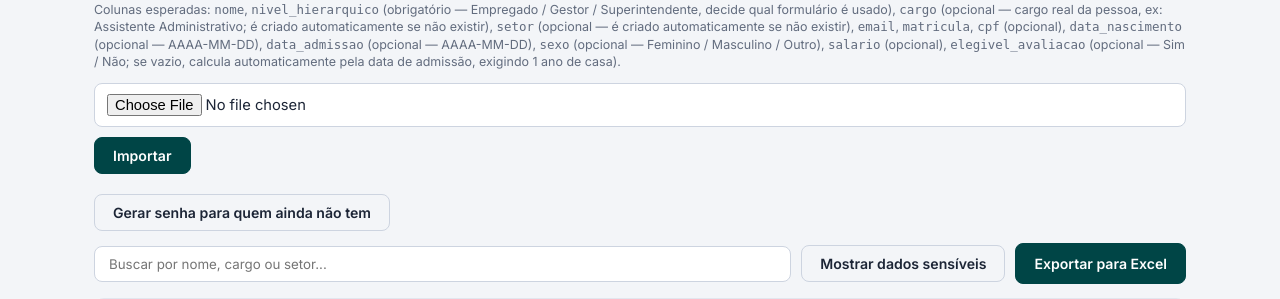
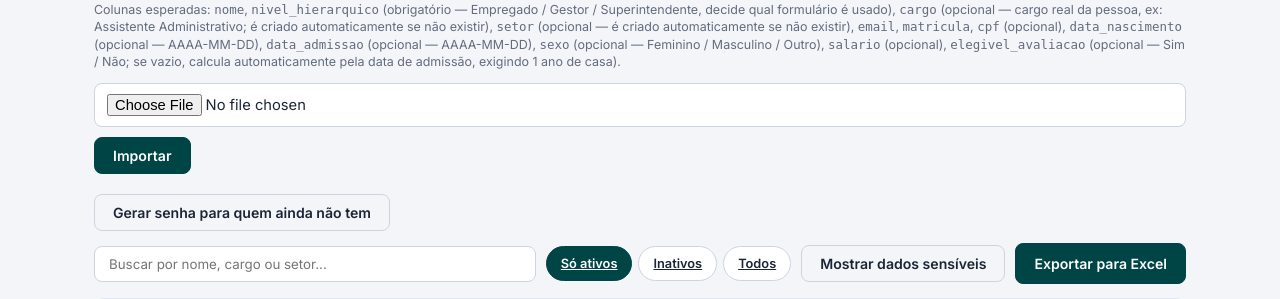
Before and after one commit to Ciiagro/avaliacao_desempenho_senar_v2, a Flask app: page /admin/funcionarios in a window 1280 px wide. Shown: the part 621-920 px from the top of the page. Run offline with Flask 3, Linux system fonts and the light colour scheme; the visitor is signed in with stand-in values (Sample User, id 1).

Commit message:
Filtro de funcionarios ativos/inativos com botoes de pilula

```diff
--- a/app/routes/admin.py
+++ b/app/routes/admin.py
@@ -1290,11 +1290,17 @@ def funcionarios():
         return redirect(url_for("admin.funcionarios"))
 
     setor_id_filtro = request.args.get("setor_id")
+    status_filtro = request.args.get("status", "ativos")  # ativos (padrão) | inativos | todos
     consulta = Funcionario.query
     setor_filtro = None
     if setor_id_filtro:
         setor_filtro = Setor.query.get(int(setor_id_filtro))
         consulta = consulta.filter_by(setor_id=setor_id_filtro)
+    if status_filtro == "ativos":
+        consulta = consulta.filter_by(ativo=True)
+    elif status_filtro == "inativos":
+        consulta = consulta.filter_by(ativo=False)
+    # "todos" não filtra por status
 
     lista = consulta.order_by(Funcionario.nome).all()
     cargos = Cargo.query.order_by(Cargo.nome).all()
@@ -1307,6 +1313,7 @@ def funcionarios():
         niveis=NIVEIS_HIERARQUICOS,
         opcoes_sexo=OPCOES_SEXO,
         setor_filtro=setor_filtro,
+        status_filtro=status_filtro,
     )
 
 
--- a/app/static/css/style.css
+++ b/app/static/css/style.css
@@ -625,7 +625,8 @@ a { color: var(--navy-700); }
 .acoes-funcionario { display: inline-flex; gap: 6px; }
 
 /* nome + cargo/setor compactos na tabela de funcionários */
-.funcionario-nome { font-weight: 600; color: var(--texto); }
+.funcionario-nome { font-weight: 600; color: var(--texto); display: flex; align-items: center; gap: 8px; }
+.linha-inativa { opacity: 0.6; }
 .funcionario-subinfo {
     font-size: 0.76rem;
     margin-top: 2px;
--- a/app/templates/admin/funcionarios.html
+++ b/app/templates/admin/funcionarios.html
@@ -80,6 +80,14 @@
 
 <div class="tabela-toolbar">
     <input type="search" id="busca-funcionario" placeholder="Buscar por nome, cargo ou setor...">
+    <div class="filtros-andamento">
+        <a href="{{ url_for('admin.funcionarios', status='ativos', setor_id=setor_filtro.id if setor_filtro else None) }}"
+           class="botao-filtro {% if status_filtro == 'ativos' %}ativo{% endif %}">Só ativos</a>
+        <a href="{{ url_for('admin.funcionarios', status='inativos', setor_id=setor_filtro.id if setor_filtro else None) }}"
+           class="botao-filtro {% if status_filtro == 'inativos' %}ativo{% endif %}">Inativos</a>
+        <a href="{{ url_for('admin.funcionarios', status='todos', setor_id=setor_filtro.id if setor_filtro else None) }}"
+           class="botao-filtro {% if status_filtro == 'todos' %}ativo{% endif %}">Todos</a>
+    </div>
     <button type="button" id="botao-sensiveis" class="botao botao-secundario">Mostrar dados sensíveis</button>
     <a href="{{ url_for('admin.exportar_funcionarios') }}" class="botao">Exportar para Excel</a>
 </div>
@@ -102,15 +110,21 @@
         </thead>
         <tbody>
             {% for f in lista %}
-                <tr class="linha-funcionario" data-busca="{{ (f.nome ~ ' ' ~ (f.cargo.nome if f.cargo else '') ~ ' ' ~ (f.setor.nome if f.setor else ''))|lower }}">
+                <tr class="linha-funcionario {% if not f.ativo %}linha-inativa{% endif %}" data-busca="{{ (f.nome ~ ' ' ~ (f.cargo.nome if f.cargo else '') ~ ' ' ~ (f.setor.nome if f.setor else ''))|lower }}">
                     <td>
-                        <div class="funcionario-nome">{{ f.nome }}</div>
+                        <div class="funcionario-nome">
+                            {{ f.nome }}
+                            {% if not f.ativo %}<span class="badge badge-danger">Inativo</span>{% endif %}
+                        </div>
                         <div class="funcionario-subinfo muted">
                             {{ f.cargo.nome if f.cargo else 'Sem cargo' }}
                             {% if f.matricula %} &middot; Mat.: {{ f.matricula }}{% endif %}
                         </div>
                         <div class="funcionario-subinfo muted">{{ f.setor.nome if f.setor else 'Sem setor' }}</div>
                         <div class="funcionario-subinfo muted">Adm.: {{ f.data_admissao.strftime('%d/%m/%Y') if f.data_admissao else '-' }}</div>
+                        {% if not f.ativo and f.data_demissao %}
+                            <div class="funcionario-subinfo muted">Demissão: {{ f.data_demissao.strftime('%d/%m/%Y') }}</div>
+                        {% endif %}
                     </td>
                     <td>
                         {% if f.nivel_hierarquico %}
```
